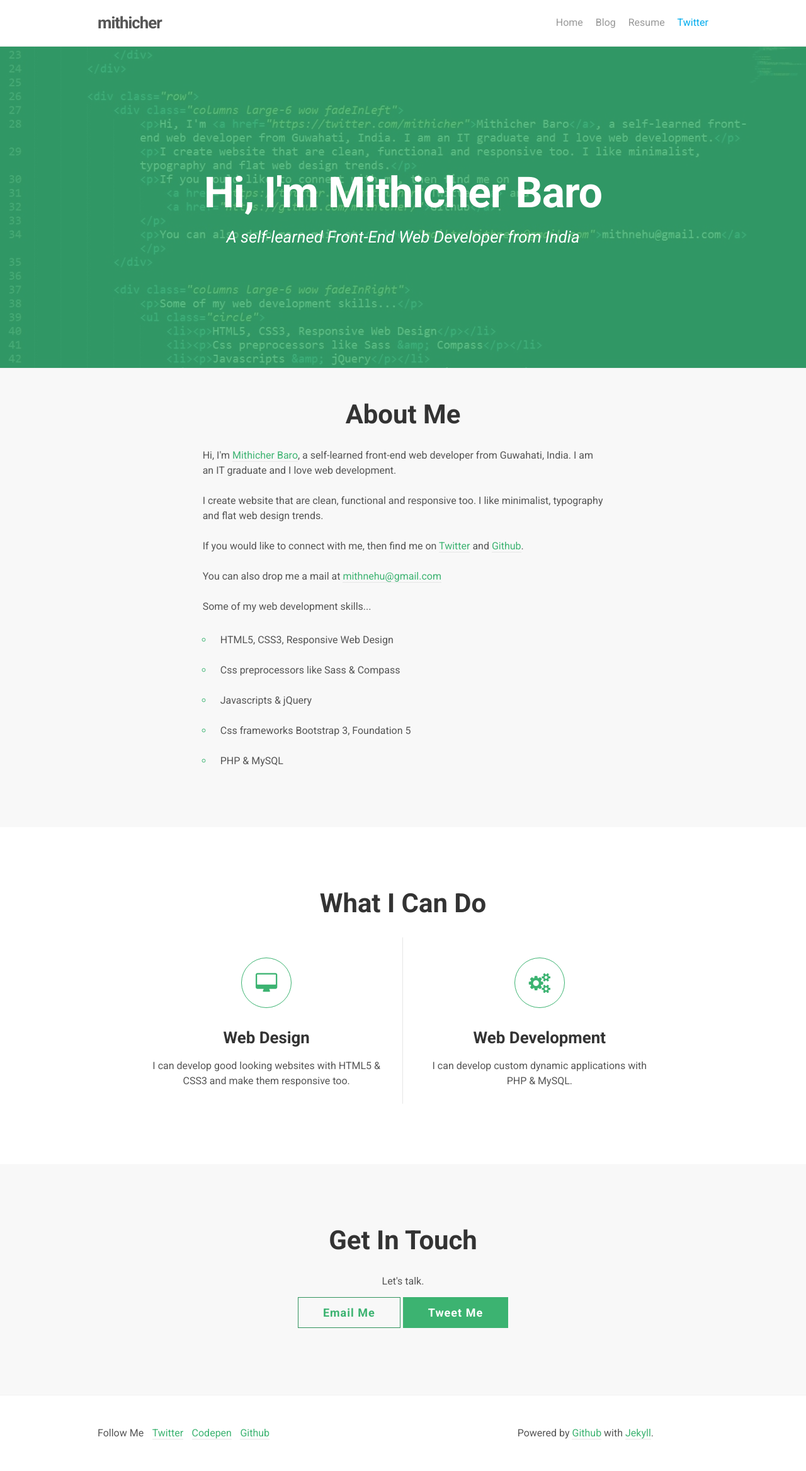
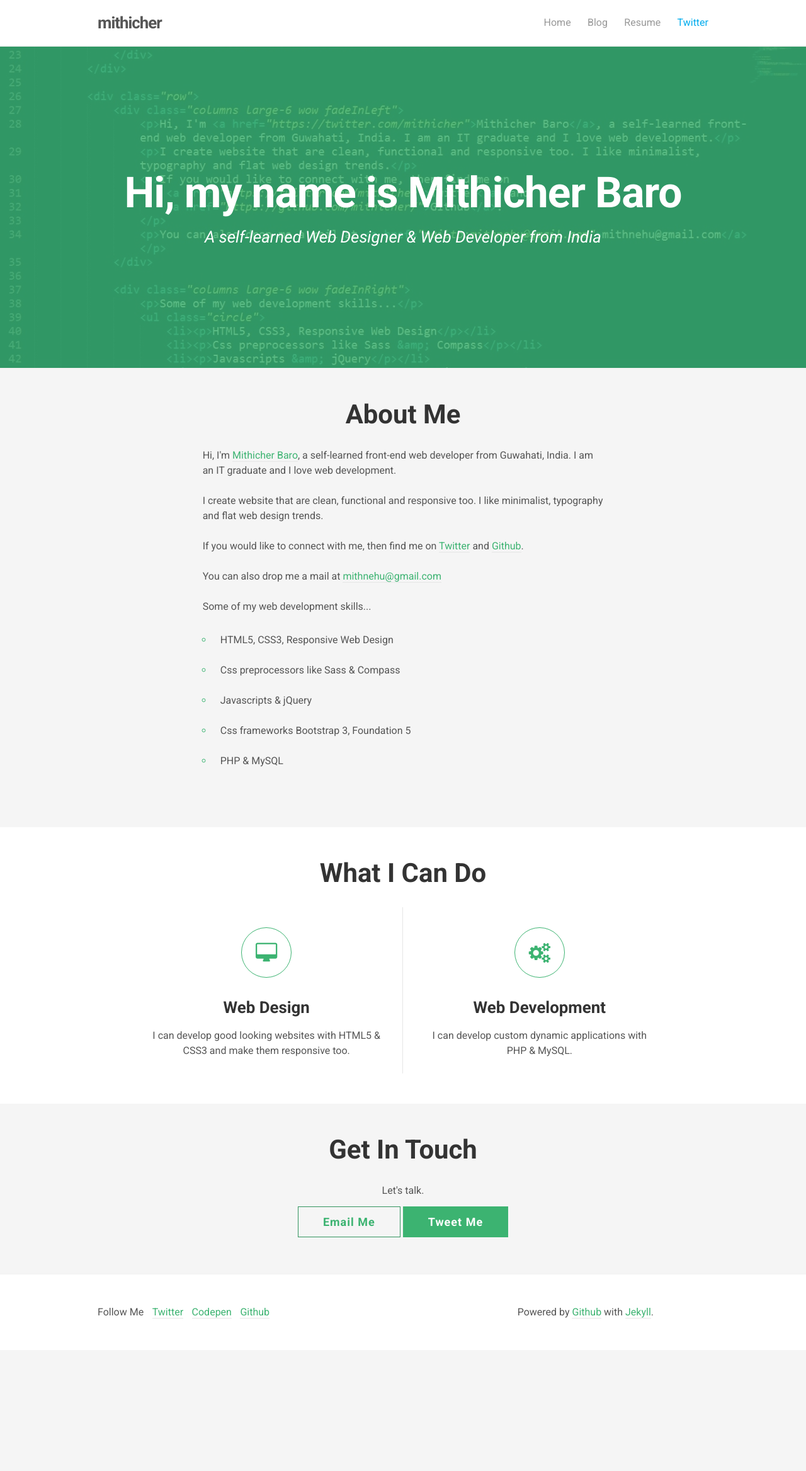
Before and after one commit to mithicher/mithicher.github.io, a Jekyll site: the page built from index.html, in a window 1280 px wide. Shown: the whole page at 63% size. Built offline with Jekyll 4.4.1, drawn with Linux system fonts in a browser that asks for light colours; nearby versions of some CDN libraries; library files that are not in the unit come from our copies; Markdown is read by kramdown in place of the engine named in the settings; the list of posts is cut into pages by our own code; comment, search, counter and statistics services are not loaded; after the commit the page ends 2143 px from its top, so only the background shows below that.

Commit message:
Initial commit

```diff
--- a/css/style.css
+++ b/css/style.css
@@ -49,10 +49,6 @@
 .has-padding-tb {
   padding-top: 3em;
   padding-bottom: 3em; }
-
-.has-padding-tb-lg {
-  padding-top: 6em;
-  padding-bottom: 6em; }
 
 .bg-white {
   background-color: #fff; }
@@ -2107,6 +2103,7 @@
     .nav {
       margin-top: 0; } }
   .nav .menu {
+    text-align: center;
     margin: 0;
     padding: 0;
     list-style: none;
@@ -2117,13 +2114,13 @@
     .nav .menu .menu-item {
       display: inline-block;
       text-align: center;
-      margin-right: 2em; }
+      margin-right: 1.2em; }
       .nav .menu .menu-item::last-child {
         margin-right: 0em; }
       @media only screen and (min-width: 30.063em) {
         .nav .menu .menu-item {
           display: inline-block;
-          margin-left: 1em;
+          margin-left: 1.4em;
           margin-right: 0; } }
       .nav .menu .menu-item a {
         display: block;
@@ -2197,7 +2194,7 @@
 	Theme
 -----------------------------------------------------*/
 body {
-  background-color: rgba(222, 222, 222, 0.2); }
+  background-color: rgba(222, 222, 222, 0.3); }
 
 /*
 	Site Header
@@ -2210,8 +2207,8 @@
   .site-header .logo-link {
     float: none;
     display: block;
-    text-align: left;
-    font-size: 2.618em;
+    text-align: center;
+    font-size: 1.618em;
     font-family: "Roboto", "Helvetica Nue", serif;
     font-weight: 700;
     letter-spacing: -1px;
@@ -2221,8 +2218,7 @@
       color: mediumseagreen; }
     @media only screen and (min-width: 30.063em) {
       .site-header .logo-link {
-        float: left;
-        font-size: 1.618em; } }
+        float: left; } }
 
 /*
 	article styling
--- a/index.html
+++ b/index.html
@@ -8,8 +8,8 @@
 			<div class="columns large-12">
 				<div id="hero-content" class="hero-content">
                     <div class="hero-description">
-					   <h1 class="animated fadeInLeftBig">Hi, I'm <span class="rwd-break">Mithicher Baro</span></h1>
-					   <h3 class="animated slideInDown"><span class="rwd-break">A self-learned Front-End</span> <span class="rwd-break">Web Developer from India</span></h3>
+					   <h1 class="animated fadeInLeftBig">Hi, my name is <span class="rwd-break">Mithicher Baro</span></h1>
+					   <h3 class="animated slideInDown">A self-learned Web Designer &amp; Web Developer from India</h3>
                     </div>
 				</div>
 			</div>
@@ -45,7 +45,7 @@
 		</div>
 	</div>
 
-	<div class="service has-padding-tb-lg bg-white">
+	<div class="service has-padding-tb bg-white">
 
 		<div class="row wow fadeInDown">
 			<div class="columns large-12">
@@ -76,7 +76,7 @@
 
 	</div>
 
-	<div class="contact has-padding-tb-lg text-center">
+	<div class="contact has-padding-tb text-center">
 		<div class="row wow fadeInDown">
 
 	        <div class="columns large-12">
--- a/sass/layout/_nav.scss
+++ b/sass/layout/_nav.scss
@@ -9,6 +9,7 @@
 		margin-top: 0;
 	}
 	.menu {
+		text-align: center;
 		margin: 0;
 		padding: 0;
 		list-style: none;
@@ -21,7 +22,7 @@
 		.menu-item {
 			display: inline-block;
 			text-align: center;
-			margin-right: 2em;
+			margin-right: 1.2em;
 
 			&::last-child {
 				margin-right: 0em;
@@ -29,7 +30,7 @@
 
 			@include MQ(S) {
 				display: inline-block;
-				margin-left: 1em;
+				margin-left: 1.4em;
 				margin-right: 0;
 			}
 
--- a/sass/utilities/_helpers.scss
+++ b/sass/utilities/_helpers.scss
@@ -24,10 +24,6 @@
 	padding-top: $global-padding*2;
 	padding-bottom: $global-padding*2;
 }
-.has-padding-tb-lg {
-	padding-top: $global-padding*4;
-	padding-bottom: $global-padding*4;
-}
 
 .bg-white {
 	background-color: #fff;
```
Also changed, not shown: sass/theme/_theme.scss (+3 -4 lines).
